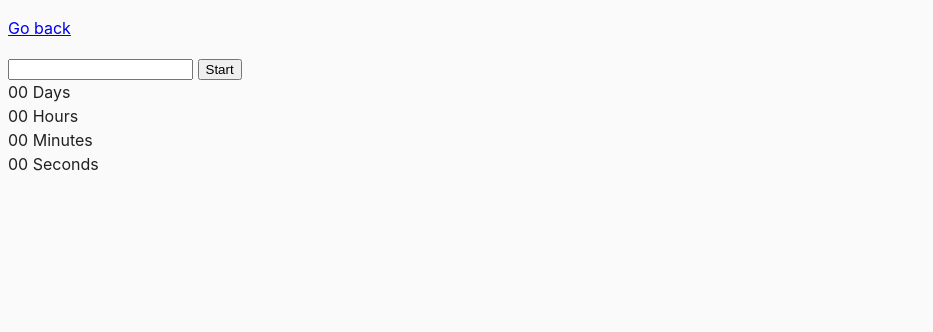
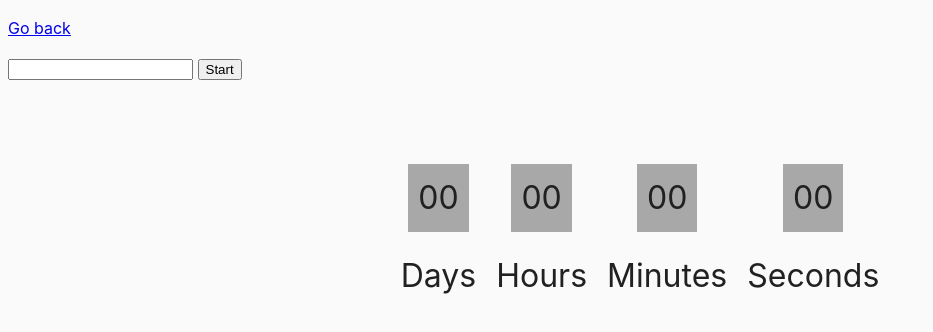
Before and after one commit to YuriiKniaz/goit-js-hw-09, a website built with Parcel: page src/02-timer.html in a window 1280 px wide. Shown: the whole page, without its empty margins (0-933 px from the left). Built offline with nearby package versions, Linux system fonts and the light colour scheme.

Commit message:
Some styles for timer

```diff
--- a/src/css/common.css
+++ b/src/css/common.css
@@ -16,3 +16,32 @@ img {
   display: block;
   max-width: 100%;
 }
+
+/* TIMER CSS */
+
+.timer {
+  display: flex;
+  justify-content: center;
+  align-items: center;
+  margin-top: 84px;
+}
+
+.field {
+  display: flex;
+  flex-direction: column;
+  gap: 10px;
+}
+
+.value {
+  margin: auto;
+  font-size: 32px;
+  background-color: rgb(168, 168, 168);
+  padding: 10px;
+}
+
+.label {
+  margin-top: 10px;
+  margin-left: 10px;
+  margin-right: 10px;
+  font-size: 32px;
+}
```
